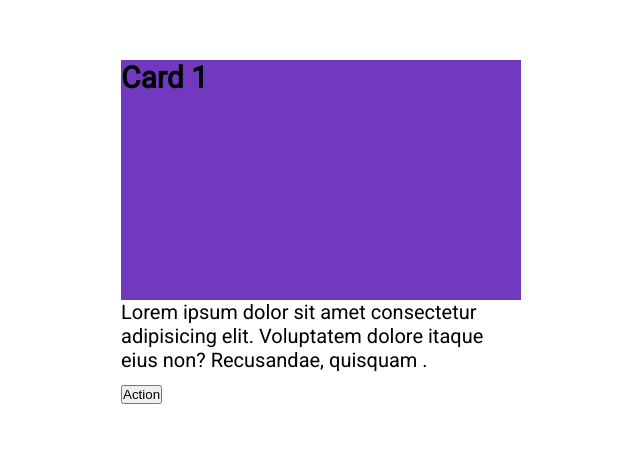
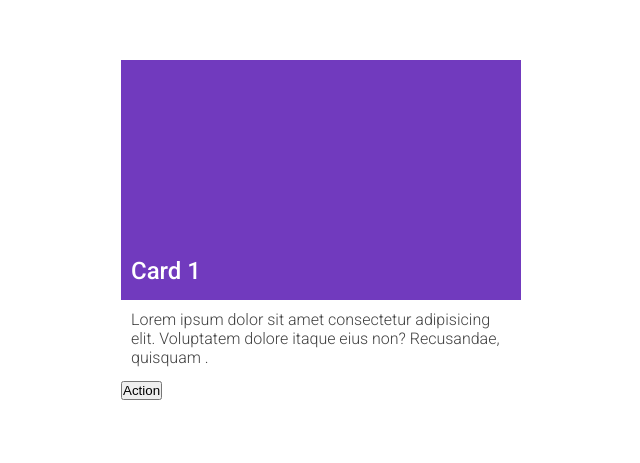
Before and after one commit to Dejorden94/Wbuilder, a plain HTML site: page index.html in a window 1280 px wide. Shown: the part 140-603 px from the top of the page, without its empty margins (319-959 px from the left). Drawn offline with Linux system fonts and the light colour scheme.

Commit message:
add text spacing css

```diff
--- a/css/style.css
+++ b/css/style.css
@@ -11,6 +11,9 @@
     --background-normal: #713ABE;
     --background-light: #9D76C1;
     --background-super-light: #E5CFF7;
+    --font-color: hsl(0, 0%, 25%);
+    --font-family: 'Roboto', sans-serif;
+    --padding: 1rem;
 }
 
 html {
@@ -18,12 +21,14 @@ html {
 }
 
 body {
-    font-size: 2rem;
-    font-family: 'Roboto', sans-serif;
+    font-size: 1.6rem;
+    font-family: var(--font-family);
     min-height: 100vh;
     display: flex;
     justify-content: center;
     align-items: center;
+    font-weight: 300;
+    color: var(--font-color);
 }
 
 .card {
@@ -34,10 +39,21 @@ body {
 .card__header {
     height: 60%;
     background: var(--background-normal);
+    display: flex;
+    align-items: flex-end;
+    padding: var(--padding);
+    padding-bottom: calc(var(--padding)*1.5);
+}
+
+.card__heading {
+    font-size: 150%;
+    font-weight: 500;
+    color: white;
 }
 
 .card__body {
     height: 20%;
+    padding: var(--padding);
 }
 
 .card__footer {
--- a/index.html
+++ b/index.html
@@ -8,7 +8,7 @@
     <link rel="stylesheet" href="/css/style.css">
     <link rel="preconnect" href="https://fonts.googleapis.com">
     <link rel="preconnect" href="https://fonts.gstatic.com" crossorigin>
-    <link href="https://fonts.googleapis.com/css2?family=Roboto:wght@300;400&display=swap" rel="stylesheet">
+    <link href="https://fonts.googleapis.com/css2?family=Roboto:wght@300;400;500&display=swap" rel="stylesheet">
     <script src="/js/main.js"></script>
 </head>
 
```
